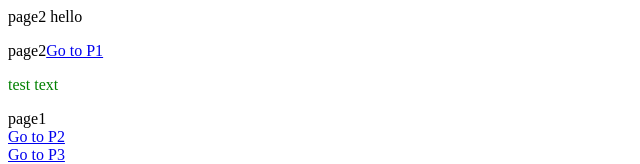
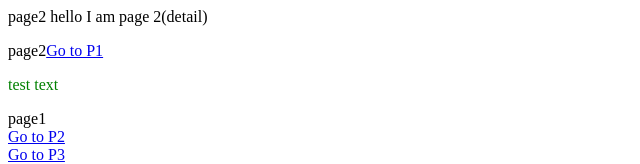
Before and after one commit to topiniu/ReactStack, a React app: page / in a window 1280 px wide. Shown: the top 164 px of the page, without its empty margins (0-640 px from the left). Built offline with nearby package versions, Linux system fonts and the light colour scheme.

Commit message:
feat(detail.js):

```diff
--- a/src/pages/detail/index.tsx
+++ b/src/pages/detail/index.tsx
@@ -12,7 +12,7 @@ class Detail extends React.Component<any,any>{
   render(){
     return (
       <div>
-        <p className="text">page2 hello</p>
+        <p className="text">page2 hello I am page 2(detail)</p>
         page2
         <Link to="/">Go to P1</Link>
         {/* <Link to="/page2/self">to Self</Link> */}
```
